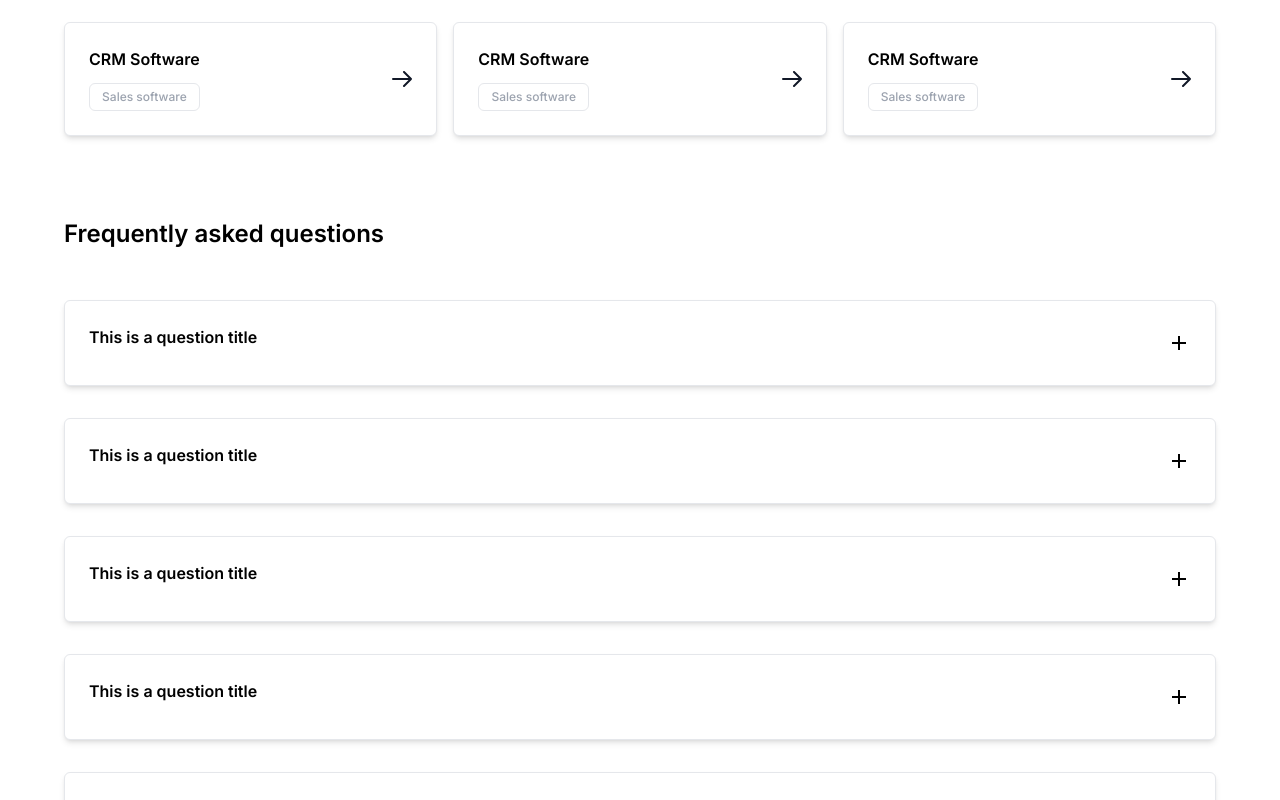
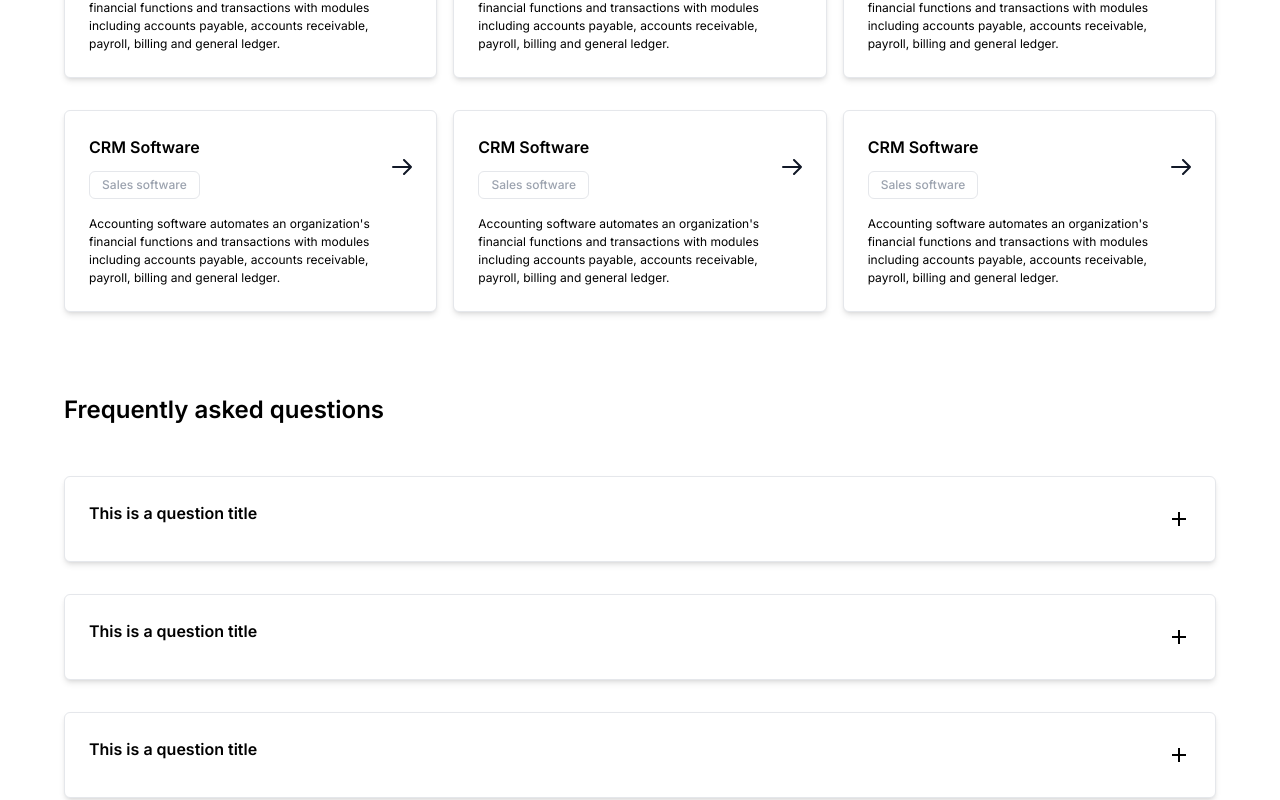
Before and after one commit to Lutfullo1/softlog, a React (Vite) app: page / in a window 1280 px wide. Shown: the part 2314-3114 px from the top of the page. Built offline with nearby package versions, Linux system fonts and the light colour scheme.

Commit message:
new changes

```diff
--- a/src/components/cards/category-card.jsx
+++ b/src/components/cards/category-card.jsx
@@ -13,7 +13,7 @@ export const CategoryCard = ({ title, subtitle, icon, content }) => {
       {({ open }) => (
         <div
           className={`border rounded-md p-6 shadow-md transition-colors duration-300 ease-in-out ${
-            open ? "bg-[#fbf9f9]" : "bg-white"
+            open ? "sm:bg-[#fbf9f9] 2sm:bg-white" : "bg-white"
           }`}
         >
           <DisclosureButton className="w-full flex items-center justify-between">
@@ -30,7 +30,7 @@ export const CategoryCard = ({ title, subtitle, icon, content }) => {
             {icon}
           </DisclosureButton>
           <DisclosurePanel
-            className={`overflow-hidden transition-max-height duration-300 ease-in-out ${
+            className={`overflow-hidden transition-max-height duration-300 ease-in-out sm:block 2sm:hidden ${
               open ? "max-h-screen" : "max-h-0"
             }`}
             static
@@ -39,6 +39,9 @@ export const CategoryCard = ({ title, subtitle, icon, content }) => {
               {content}
             </div>
           </DisclosurePanel>
+          <div className="hidden 2sm:block mt-4 text-[12px] font-inter font-normal">
+            {content}
+          </div>
         </div>
       )}
     </Disclosure>
--- a/src/components/cards/question-card.jsx
+++ b/src/components/cards/question-card.jsx
@@ -1,5 +1,46 @@
-import React from "react";
+import {
+  Disclosure,
+  DisclosureButton,
+  DisclosurePanel,
+} from "@headlessui/react";
 
-export const QuestionCard = () => {
-  return <div className="border">QuestionCard</div>;
+export const QuestionCard = ({ title, subtitle, icon, content }) => {
+  return (
+    <Disclosure
+      as="div"
+      className="relative mt-4 transition-all duration-300 ease-in-out hover:shadow-lg"
+    >
+      {({ open }) => (
+        <div
+          className={`border rounded-md p-6 shadow-md transition-colors duration-300 ease-in-out ${
+            open ? "bg-[#fbf9f9]" : "bg-white"
+          }`}
+        >
+          <DisclosureButton className="w-full flex items-center justify-between">
+            <div>
+              <p className="font-inter font-semibold text-[16px] mb-3">
+                {title}
+              </p>
+              {subtitle && (
+                <p className="text-gray-400 font-inter font-medium text-[12px] border p-1 rounded-md">
+                  {subtitle}
+                </p>
+              )}
+            </div>
+            {icon}
+          </DisclosureButton>
+          <DisclosurePanel
+            className={`overflow-hidden transition-max-height duration-300 ease-in-out ${
+              open ? "max-h-screen" : "max-h-0"
+            }`}
+            static
+          >
+            <div className="mt-4 text-[12px] font-inter font-normal">
+              {content}
+            </div>
+          </DisclosurePanel>
+        </div>
+      )}
+    </Disclosure>
+  );
 };
--- a/src/pages/home/home.jsx
+++ b/src/pages/home/home.jsx
@@ -12,6 +12,7 @@ import { ReviewBanner } from "../../components/banner/review-banner";
 import { ProfileCard } from "../../components/cards/profile-card";
 import searchImg from "../../assets/img/search-img.png";
 import searchImg2 from "../../assets/img/search-img2.png";
+import { QuestionCard } from "../../components/cards/question-card";
 
 export const Home = () => {
   const titles = ["Product", "Company", "Social", "Resources", "Legal"];
@@ -79,7 +80,7 @@ export const Home = () => {
         </h2>
         <div className="grid grid-cols-1 gap-4">
           {Array.from({ length: 6 }).map((_, index) => (
-            <CategoryCard
+            <QuestionCard
               key={index}
               title="This is a question title"
               content="This is a answer text"
@@ -123,7 +124,7 @@ export const Home = () => {
       <section className="container px-[16px] lg:px-[64px] 2xl:px-[80px] mt-9">
         <div className="grid grid-cols-1 gap-4">
           {titles.map((title) => (
-            <CategoryCard
+            <QuestionCard
               key={title}
               title={title}
               content="Text content"
```
